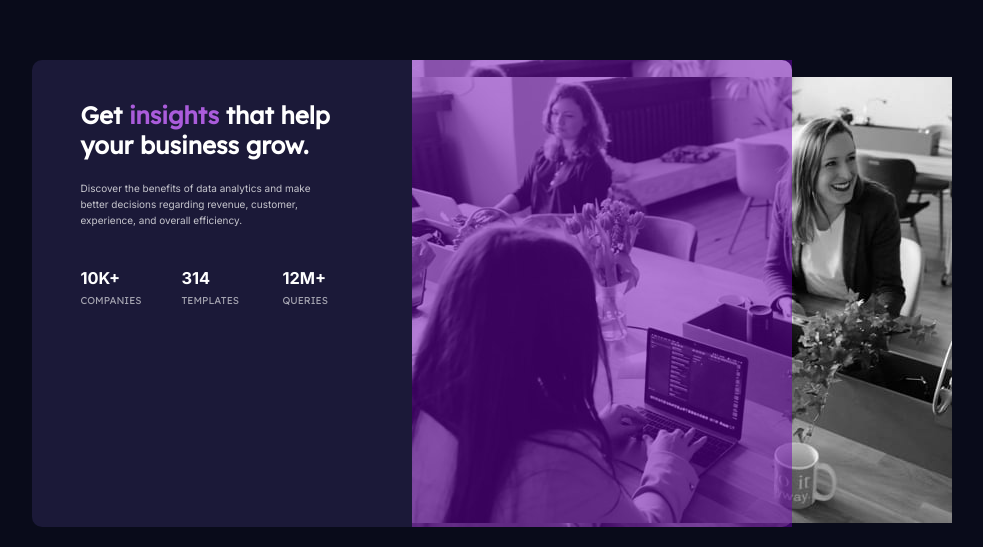
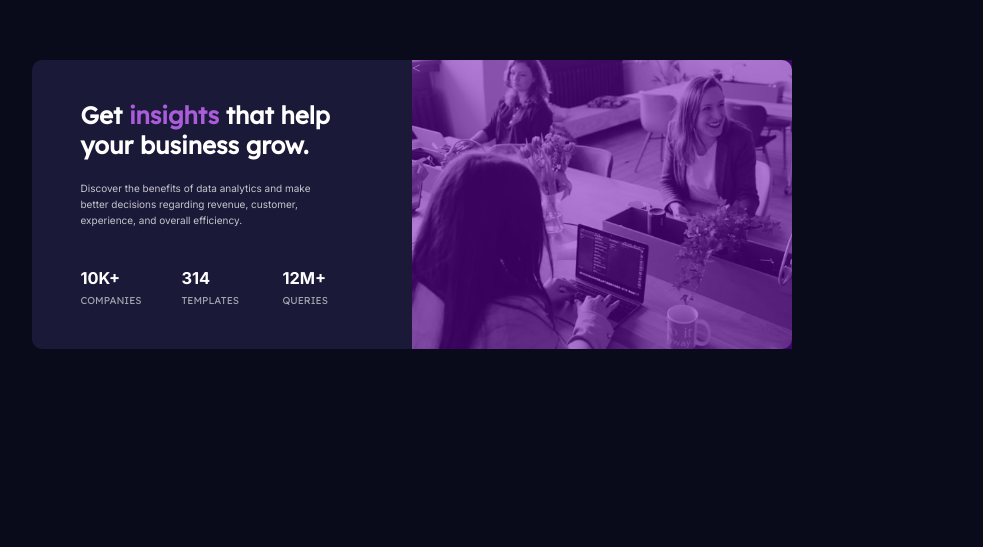
Before and after one commit to MortdaLtfe/stats-preview-card-component-main, a plain HTML site: page index.html in a window 1280 px wide. Shown: the part 600-1147 px from the top of the page, without its empty margins (43-1026 px from the left). After the commit the page ends 969 px from the top, so only its background shows below. Drawn offline with Linux system fonts and the light colour scheme.

Commit message:
Update index.html

```diff
--- a/index.html
+++ b/index.html
@@ -42,26 +42,11 @@
       </div>
 
       <div class="img"><
-        <img src="/stats-preview-card-component-main/images/image-header-desktop.jpg" alt="background">
+        <!-- <img src="/stats-preview-card-component-main/images/image-header-desktop.jpg" alt="background">-->
       </div>
 
   </div>
 
-<!--
-  Get insights that help your business grow.
-
-  Discover the benefits of data analytics and make better decisions regarding revenue, customer
-  experience, and overall efficiency.
-
-  10k+ companies
-  314 templates
-  12m+ queries
-
-  <div class="attribution">
-    Challenge by <a href="https://www.frontendmentor.io?ref=challenge" target="_blank">Frontend Mentor</a>.
-    Coded by <a href="#">Your Name Here</a>.
-  </div>
-  -->
 
 </body>
 </html>
```
